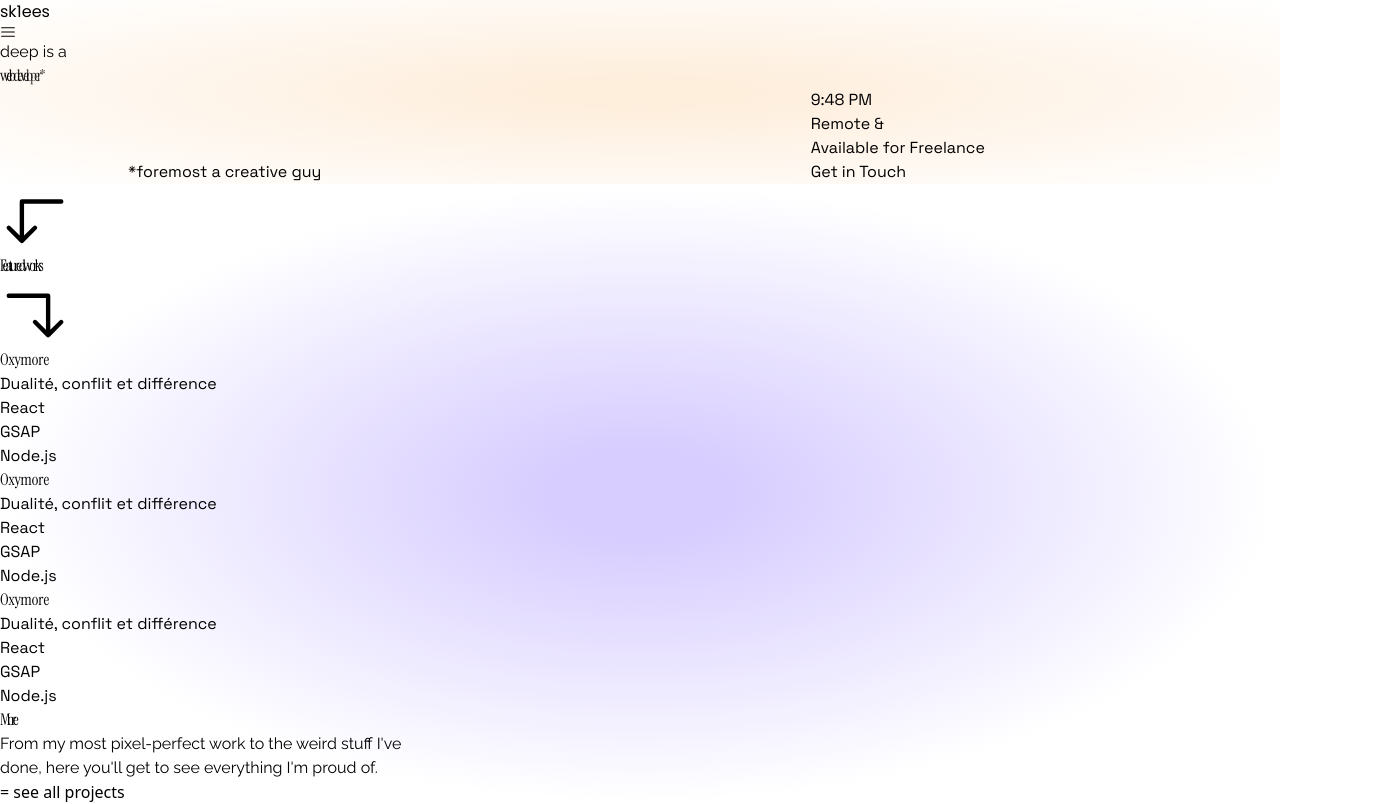
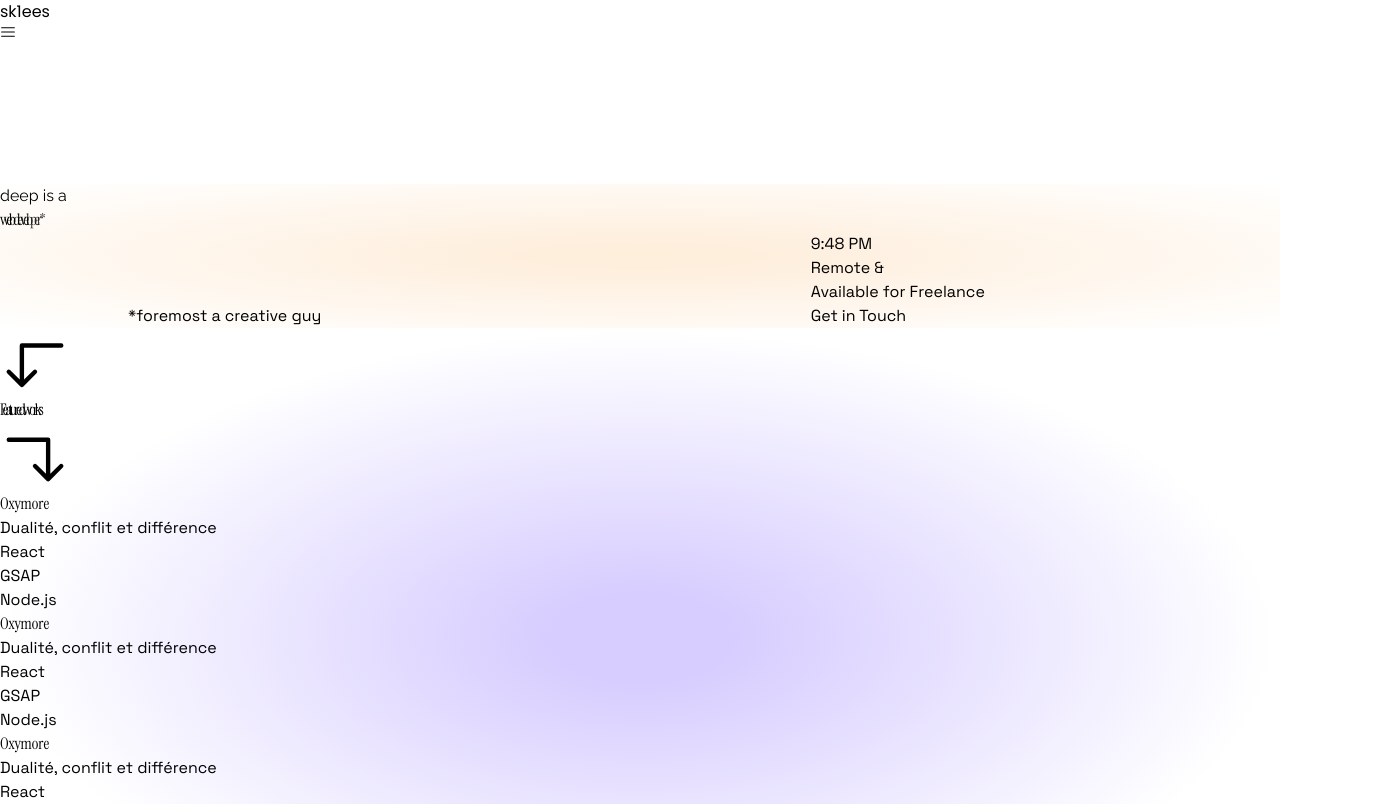
Before and after one commit to sk1ees/portfolio, a React (Vite) app in the folder portfolio-project/: page / in a window 1280 px wide. Shown: the top 804 px of the page, 1380 px wide, since content can reach past the window. Built offline with nearby package versions, Linux system fonts and the light colour scheme.

Commit message:
navbar done

```diff
--- a/portfolio-project/src/App.jsx
+++ b/portfolio-project/src/App.jsx
@@ -3,6 +3,7 @@ import About from './components/About';
 import Featured from './components/Featured';
 import FirstPage from './components/FirstPage'
 import Footer from './components/Footer';
+import Navbar from './components/Navbar';
 import SecondPage from './components/SecondPage'
 import LocomotiveScroll from 'locomotive-scroll';
 function App() {
@@ -11,6 +12,7 @@ function App() {
   return (
     <>
       <div className='w-full min-h-screen bg-black'>
+        <Navbar />
         <FirstPage />
         <SecondPage />
         <Featured />
--- a/portfolio-project/src/components/FirstPage.jsx
+++ b/portfolio-project/src/components/FirstPage.jsx
@@ -4,6 +4,7 @@ import gsap from 'gsap';
 import './component.css'
 import { RxHamburgerMenu } from "react-icons/rx";
 import { motion } from 'framer-motion';
+import Navbar from './Navbar';
 const FirstPage = () => {
     useGSAP(() => {
         // write here gsap code
@@ -44,12 +45,9 @@ const FirstPage = () => {
     return (
         <section className='firstpage w-full h-[90vh]'>
 
-            <nav className='flex justify-between p-4'>
-                <h1 className='title text-xl '>sk1ees</h1>
-                <h1 className='text-3xl'><RxHamburgerMenu /></h1>
-            </nav>
 
-            <div className="intro w-full h-[23rem]  text-center leading-[1.5] flex justify-center items-center">
+
+            <div className="intro w-full h-[27rem]  text-center leading-[1.5] flex justify-center items-center">
                 <div className="wrapper">
 
                     <p className='intro_1 text-[23px] text-black '>deep is a</p>
--- /dev/null
+++ b/portfolio-project/src/components/Navbar.jsx
@@ -0,0 +1,79 @@
+import React, { useEffect, useState } from 'react'
+import { RxCross1, RxHamburgerMenu } from "react-icons/rx";
+import { useGSAP } from '@gsap/react';
+import gsap from 'gsap';
+const Navbar = () => {
+
+    const [isOpen, setIsOpen] = useState(false);
+
+    useEffect(() => {
+        // Play animation when isOpen changes
+        gsap.to('.navItems p', {
+            opacity: isOpen ? 1 : 0,
+            x: isOpen ? 0 : 50,
+            duration: 1,
+            stagger: 0.1
+        });
+        gsap.to('.navItems', {
+            opacity: isOpen ? 1 : 0,
+            x: isOpen ? 0 : 50,
+            duration: 0.4,
+            stagger: 0.1,
+
+        });
+
+
+
+
+    }, [isOpen]);
+    const toggleOpen = () => {
+        setIsOpen((isOpen) => !isOpen);
+
+    }
+
+
+    return (
+        <>
+            <section className='z-50 fixed '>
+
+
+                <nav className={`flex fixed w-full  justify-between p-4 backdrop-filter ${isOpen ? "backdrop-blur-0" : "backdrop-blur-lg"}`}>
+                    <h1 className='title text-xl '>sk1ees</h1>
+                    <div className="flex flex-col items-end w-[22%] gap-6 cursor-pointer transition-all">
+
+                        <h1 className='text-3xl ' onClick={toggleOpen}>
+                            {isOpen ? <RxCross1 /> : <RxHamburgerMenu />}
+
+
+
+                        </h1>
+
+                        <div className={`navItems more font-bold   rounded-xl border-[2px]   w-full p-5 text-[28px] leading-[3rem] pe-10 me-7 bg-white text-black text-start ${isOpen ? "block" : "hidden"}`}>
+                            <div className="flex justify-between">
+                                <p>Home</p>
+                                <div className="flex gap-4 text-[16px] ">
+                                    <button className='bg-black text-white px-3 rounded text-[16px] '>eng</button>
+                                    <button>हिंदी</button>
+                                </div>
+                            </div>
+                            <p>About</p>
+                            <p>Contact</p>
+                            <p>Services</p>
+
+                            <button className=' bg-black rounded text-white text-[16px] w-full font-light px-2'>Available for freelance-Remote</button>
+                        </div>
+                    </div>
+
+                    {/* <h1 className='text-3xl'><RxHamburgerMenu /></h1> */}
+                </nav>
+
+            </section>
+
+
+
+
+        </>
+    )
+}
+
+export default Navbar
```
